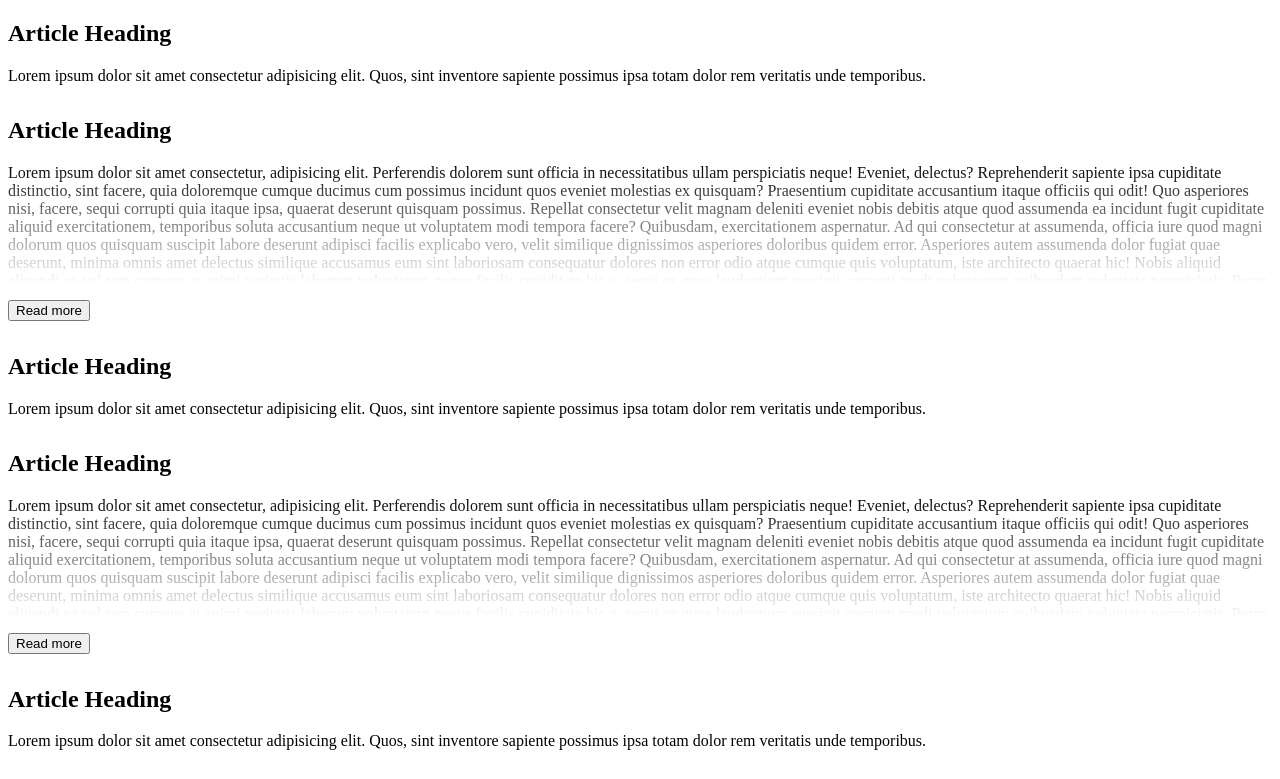
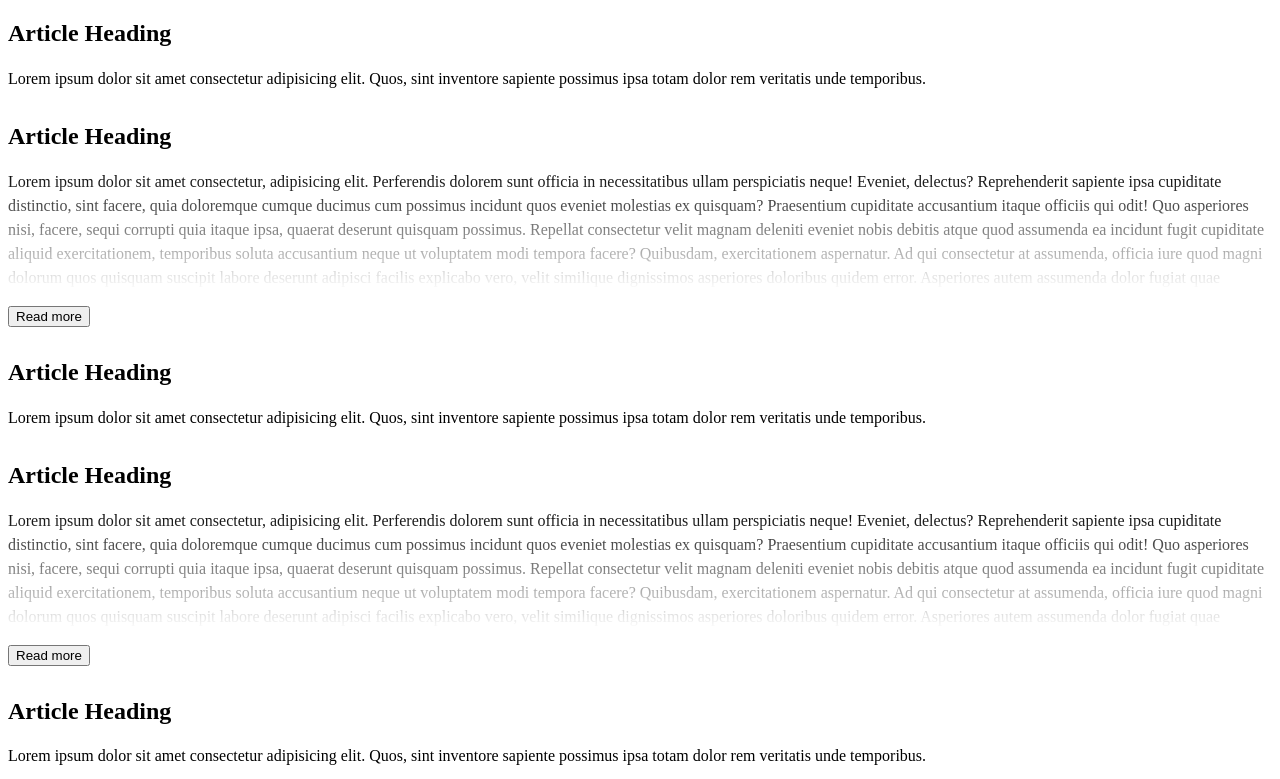
Before and after one commit to DatPNguyen212/expandable-content, a website built with Parcel: page src/index.html in a window 1280 px wide. Shown: the top 779 px of the page. Built offline with nearby package versions, Linux system fonts and the light colour scheme.

Commit message:
fix issue where wrong number of lines are showed when text is collapsed

```diff
--- a/src/style.css
+++ b/src/style.css
@@ -11,6 +11,7 @@ article {
 [data-text-container] {
   --collapse-line-numbers: 5;
   --line-height: 1.5;
+  line-height: calc(var(--line-height) * 1rem);
   height: calc(var(--collapse-line-numbers) * var(--line-height) * 1rem);
   overflow: hidden;
   position: relative;
```
